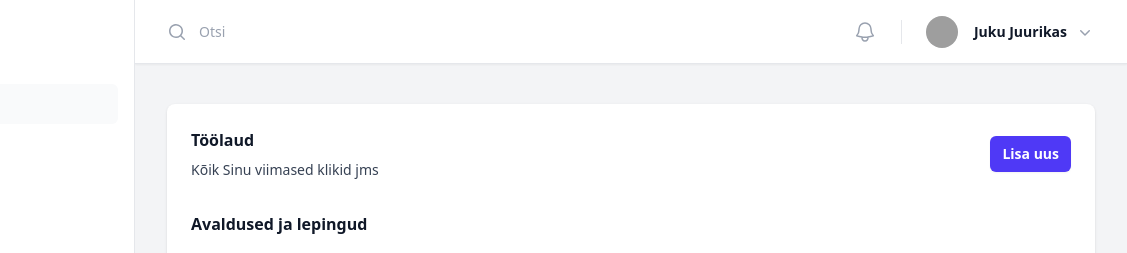
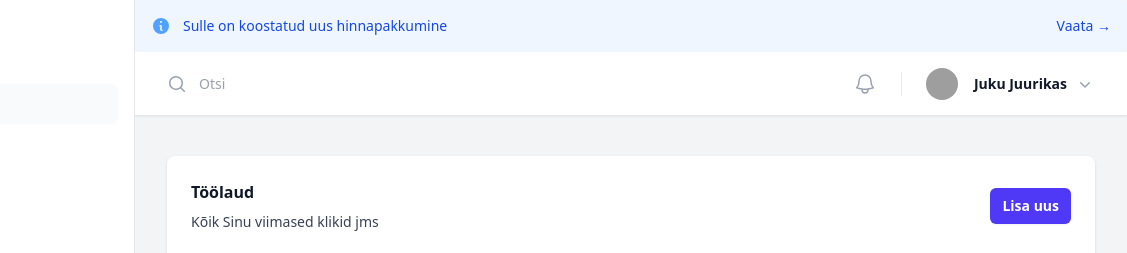
Before and after one commit to tammets/teg-ois-proto, a plain HTML site: page dashboard.html in a window 1280 px wide. Shown: the top 253 px of the page, 153-1280 px from the left. Drawn offline with nearby package versions, Linux system fonts and the light colour scheme; grey boxes are pictures that could not be loaded.

Commit message:
add notification in dashboard

```diff
--- a/dashboard.html
+++ b/dashboard.html
@@ -144,6 +144,27 @@
   </div>
 
   <div class="lg:pl-72">
+
+      <!-- Notification: something is waiting for you! -->
+    <div class="rounded-md bg-blue-50 p-4">
+      <div class="flex">
+        <div class="shrink-0">
+          <svg class="size-5 text-blue-400" viewBox="0 0 20 20" fill="currentColor" aria-hidden="true" data-slot="icon">
+            <path fill-rule="evenodd" d="M18 10a8 8 0 1 1-16 0 8 8 0 0 1 16 0Zm-7-4a1 1 0 1 1-2 0 1 1 0 0 1 2 0ZM9 9a.75.75 0 0 0 0 1.5h.253a.25.25 0 0 1 .244.304l-.459 2.066A1.75 1.75 0 0 0 10.747 15H11a.75.75 0 0 0 0-1.5h-.253a.25.25 0 0 1-.244-.304l.459-2.066A1.75 1.75 0 0 0 9.253 9H9Z" clip-rule="evenodd" />
+          </svg>
+        </div>
+        <div class="ml-3 flex-1 md:flex md:justify-between">
+          <p class="text-sm text-blue-700">Sulle on koostatud uus hinnapakkumine</p>
+          <p class="mt-3 text-sm md:mt-0 md:ml-6">
+            <a href="application_form_view_prop.html" class="font-medium whitespace-nowrap text-blue-700 hover:text-blue-600">
+              Vaata
+              <span aria-hidden="true"> &rarr;</span>
+            </a>
+          </p>
+        </div>
+      </div>
+    </div>
+
     <div class="sticky top-0 z-40 flex h-16 shrink-0 items-center gap-x-4 border-b border-gray-200 bg-white px-4 shadow-xs sm:gap-x-6 sm:px-6 lg:px-8">
       <button type="button" class="-m-2.5 p-2.5 text-gray-700 lg:hidden">
         <span class="sr-only">Open sidebar</span>
@@ -274,7 +295,7 @@
               </div>
               <!-- end avaldused ja lepingud-->
 
-              <div>
+              <div class="mt-8">
                 <h2 class="text-base font-semibold text-gray-900">Uudised ja sündmused 2024-2025 õppeaastal</h2>
                 <div class="lg:grid lg:grid-cols-12 lg:gap-x-16">
                   <div class="mt-10 text-center lg:col-start-8 lg:col-end-13 lg:row-start-1 lg:mt-9 xl:col-start-9">
```
